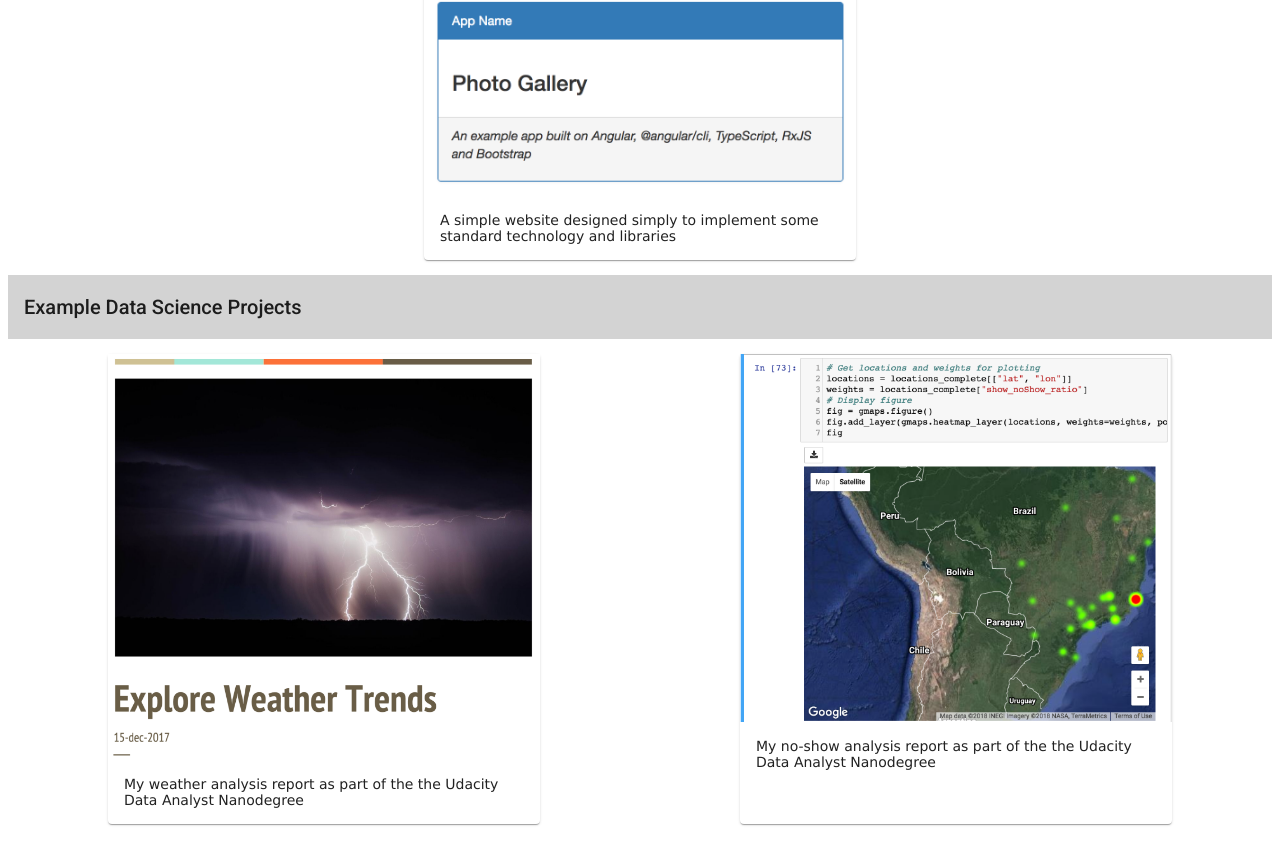
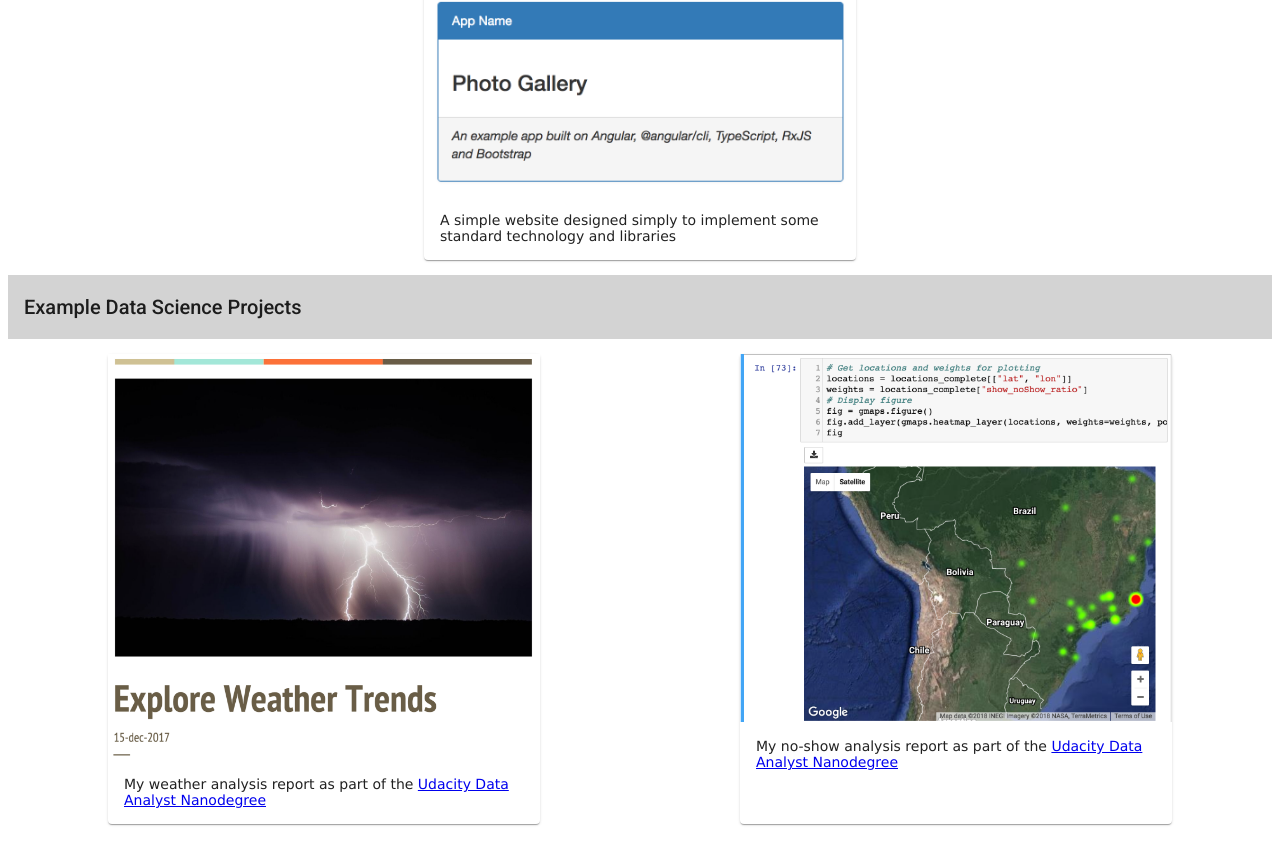
Before and after one commit to Zabamund/obsidiancode, an Angular app: page / in a window 1280 px wide. Shown: the part 1133-1980 px from the top of the page. Built offline with nearby package versions, Linux system fonts and the light colour scheme.

Commit message:
correcting typos and adding links

```diff
--- a/src/app/content/content.component.html
+++ b/src/app/content/content.component.html
@@ -77,7 +77,7 @@
       </a>
         <mat-card-content>
           <p>
-            My weather analysis report as part of the the Udacity Data Analyst Nanodegree
+            My weather analysis report as part of the <a href="https://eu.udacity.com/course/data-analyst-nanodegree--nd002">Udacity Data Analyst Nanodegree</a>
           </p>
         </mat-card-content>
       </mat-card>
@@ -89,7 +89,7 @@
         </a>
         <mat-card-content>
           <p>
-            My no-show analysis report as part of the the Udacity Data Analyst Nanodegree
+            My no-show analysis report as part of the <a href="https://eu.udacity.com/course/data-analyst-nanodegree--nd002">Udacity Data Analyst Nanodegree</a>
           </p>
         </mat-card-content>
       </mat-card>
```
